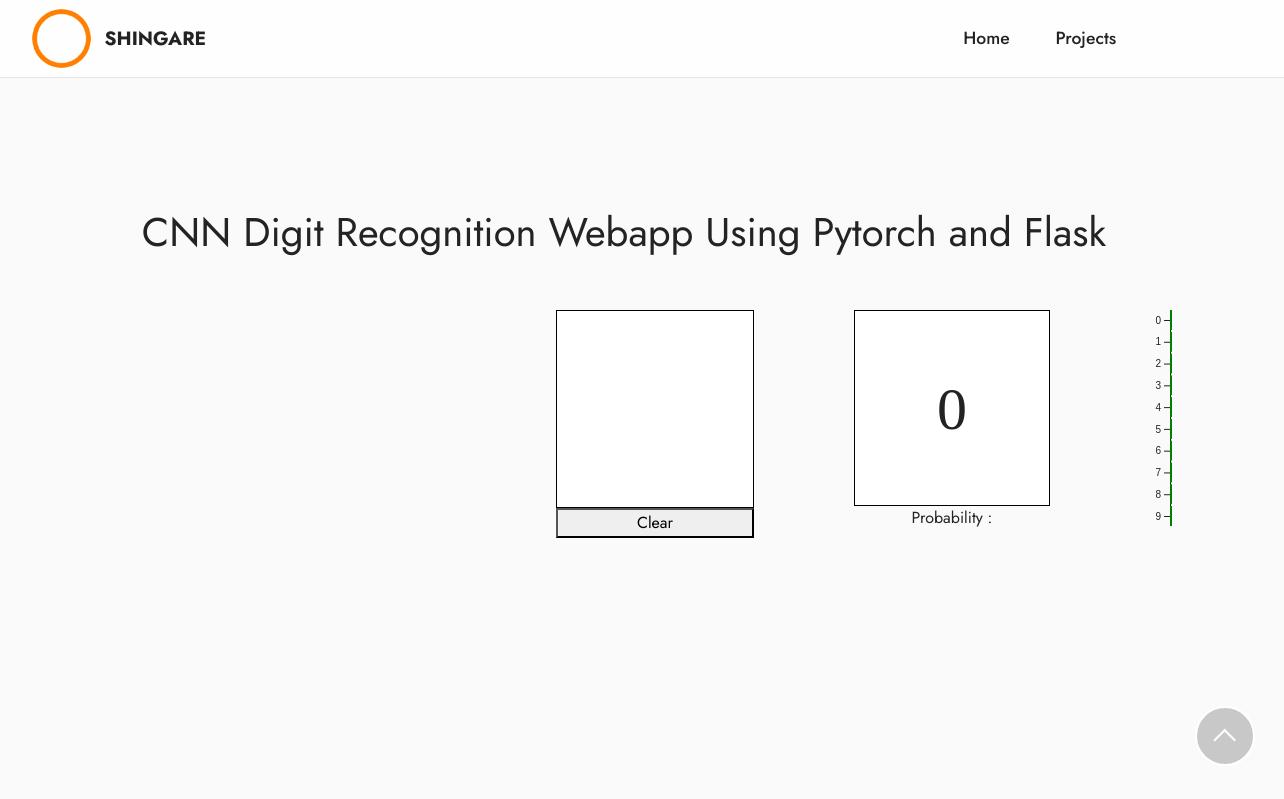
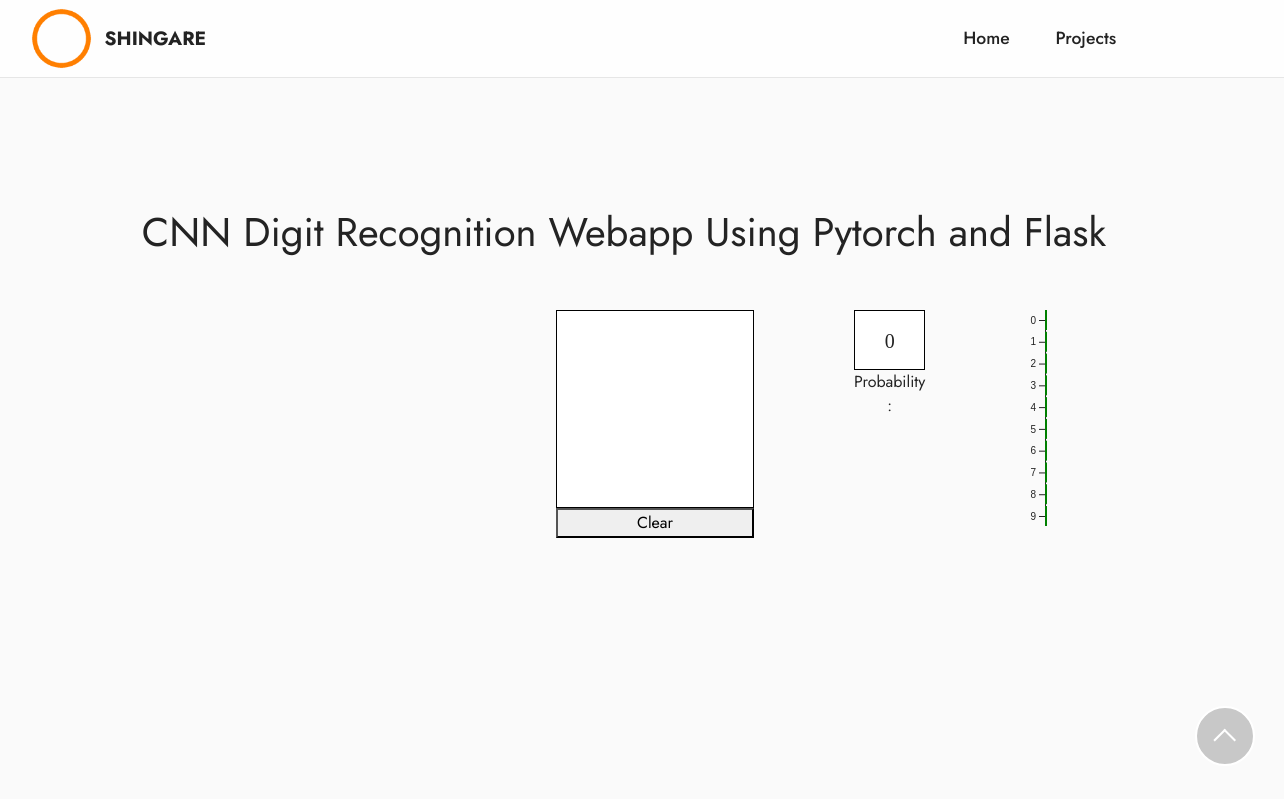
Before and after one commit to PrasadShingare/Digit-Recognition-WebAPP, a Flask app: page / in a window 1520 px wide; the page is wider, and only the part inside the window is pictured. Shown: the top 799 px of that part, without its empty margins (175-1459 px from the left). Run offline with Flask 2, Linux system fonts and the light colour scheme; parts of the project's set-up code (start-up, migrations or seed data) failed here and were passed over; some libraries are stand-ins or nearby versions; some web fonts are replaced.

Commit message:
Update style.css

```diff
--- a/static/css/style.css
+++ b/static/css/style.css
@@ -31,10 +31,11 @@ h1{
 }
 
 #pred {
-    width: 196px;
-    height: 196px;
-    line-height: 196px;
-    font-size: 60px;
+    text-align:left:
+    width: 60px;
+    height: 60px;
+    line-height: 60px;
+    font-size: 20px;
     border: solid 1px black;
     background-color: white;
     font-family: Century;
```
